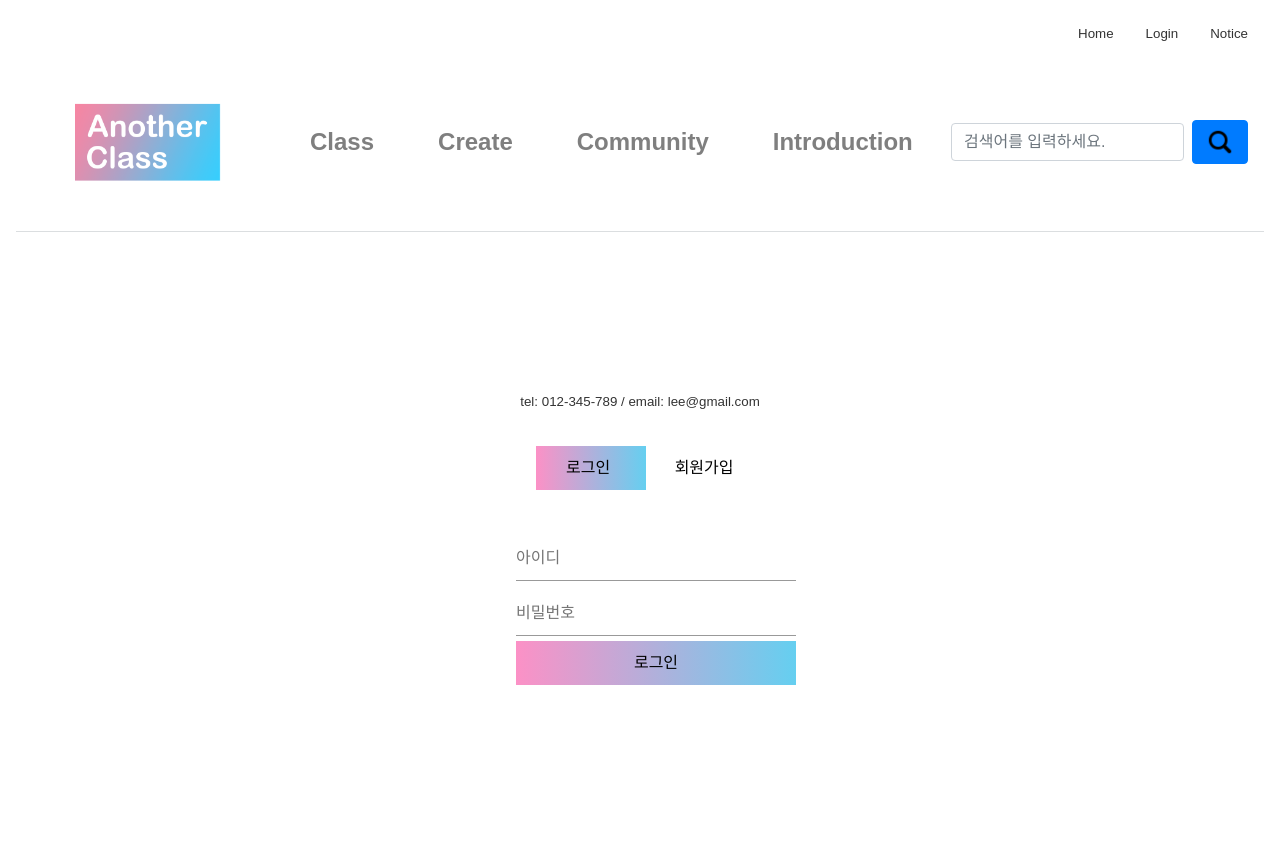
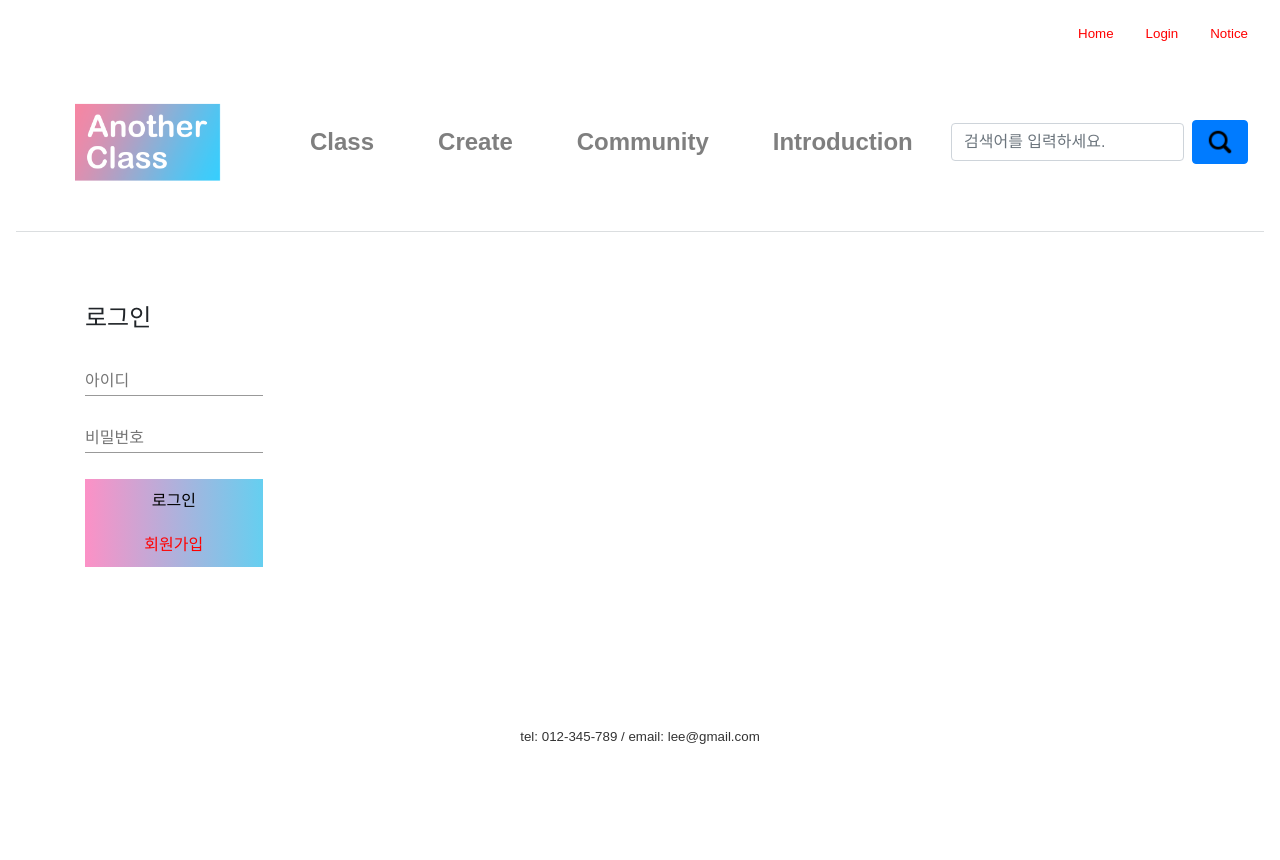
Before and after one commit to MiyoLee/AnotherClass, a Django app: page /login/ in a window 1280 px wide. Shown: the top 860 px of the page. Run offline with Django 3.2, Linux system fonts and the light colour scheme; some libraries are stand-ins or nearby versions.

Commit message:
로그인 회원가입 디비 연결

```diff
--- a/anotherClass/anotherClass/settings.py
+++ b/anotherClass/anotherClass/settings.py
@@ -132,3 +132,5 @@ CKEDITOR_UPLOAD_PATH = 'uploads/'
 
 MEDIA_URL = '/media/'
 MEDIA_ROOT = os.path.join(BASE_DIR, 'media')
+
+LOGIN_REDIRECT_URL = '/main'
--- a/anotherClass/firstApp/static/css/login.css
+++ b/anotherClass/firstApp/static/css/login.css
@@ -3,79 +3,21 @@
     padding: 0;
     font-family: sans-serif;
 }
-.wrap {
-    height: 100%;
-    width: 100%;
-    background-position: center;
-    background-size: cover;
-    position: absolute;
-}
-.form-wrap {
-    width: 380px;
-    height: 480px;
-    position: relative;
-    margin: 6% auto;
-    padding: 15px;
-    overflow: hidden;
-}
-.button-wrap {
-    width: 240px;
-    margin: 50px auto;
-    position: relative;
-}
-.togglebtn {
-    padding: 10px 30px;
-    cursor: pointer;
-    background: transparent;
-    border: 0;
-    outline: none;
-    position: relative;
-}
-#btn {
-    top: 0;
-    left: 0;
-    position: absolute;
-    width: 110px;
-    height: 100%;
-    background: linear-gradient(to right, #fc91c6, #65cff0);
-    transition: .5s;
-}
-
-.input-group {
-    top: 150px;
-    position: absolute;
-    width: 280px;
-    transition: .5s;
-}
 .input-field {
-    width: 100%;
-    padding: 10px 0;
-    margin: 5px 0;
+    width: 16%;
+    padding: 2px 0;
+    margin: 2px 0;
     border: none;
     border-bottom: 1px solid #999;
     outline: none;
     background: transparent;
 }
 .submit {
-    width: 100%;
+    width: 16%;
     padding: 10px 20px;
     cursor: pointer;
     display: block;
-    margin: auto;
     background: linear-gradient(to right, #fc91c6, #65cff0);
     border: 0;
     outline: none;
 }
-
-span {
-    color: #777;
-    font-size: 12px;
-    bottom: 68px;
-    position: absolute;
-}
-#login {
-    left: 50px;
-}
-#register {
-    left: 450px;
-}
--- a/anotherClass/firstApp/templates/firstApp/base.html
+++ b/anotherClass/firstApp/templates/firstApp/base.html
@@ -14,9 +14,15 @@
 
 <div class="inner">
   <nav class="nav nav-masthead justify-content-end">
+    {% if user.is_active %}
+    <a class="nav-link active" href="/">Home</a>
+    <a class="nav-link" href="/logout">Logout</a>
+    <a class="nav-link" href="#">Notice</a>
+    {% else %}
     <a class="nav-link active" href="/">Home</a>
     <a class="nav-link" href="/login">Login</a>
     <a class="nav-link" href="#">Notice</a>
+    {% endif %}
   </nav>
 </div>
 
--- a/anotherClass/firstApp/templates/firstApp/login.html
+++ b/anotherClass/firstApp/templates/firstApp/login.html
@@ -2,49 +2,39 @@
 {% load static %}
 
 {% block content %}
-<link rel="stylesheet" href="{% static 'css/login.css' %}">
-<body>
-    <div class="wrap">
-        <div class="form-wrap">
-            <div class="button-wrap">
-                <div id="btn"></div>
-                <button type="button" class="togglebtn" onclick="login()">로그인</button>
-                <button type="button" class="togglebtn" onclick="register()">회원가입</button>
-            </div>
 
-            <form id="login" action="" class="input-group">
-                <input type="text" class="input-field" placeholder="아이디" required>
-                <input type="password" class="input-field" placeholder="비밀번호" required>
-                <button class="submit">로그인</button>
-            </form>
-            <form id="register" action="" class="input-group">
-                <input type="text" class="input-field" placeholder="이름" required>
-                <input type="text" class="input-field" placeholder="아이디" required>
-                <input type="password" class="input-field" placeholder="비밀번호" required>
-                <input type="password" class="input-field" placeholder="비밀번호 확인" required>
-                <button class="submit">회원가입</button>
-            </form>
-        </div>
-    </div>
-    <script>
-        var x = document.getElementById("login");
-        var y = document.getElementById("register");
-        var z = document.getElementById("btn");
+{% if user.is_active %}
+<h2>로그인 중입니다. 로그아웃 하세요</h2>
+<a href="/logout">Logout</a>
 
+{% else %}
+{% if form.errors %}
+<p>아이디나 비밀번호가 일치하지 않습니다.</p>
+{% endif%}
 
-        function login(){
-            x.style.left = "50px";
-            y.style.left = "450px";
-            z.style.left = "0";
-        }
-
-        function register(){
-            x.style.left = "-400px";
-            y.style.left = "50px";
-            z.style.left = "120px";
-        }
-
-    </script>
-</body>
-
+<form method="POST" action="{% url 'login'%}">
+    {% csrf_token %}
+<div class="container">
+    <h4>로그인</h4>
+    <link rel="stylesheet" href="{% static 'css/login.css' %}">
+        <br>
+        <input name="username" type="text" class="input-field" placeholder="아이디" required>
+        <br>
+        <br>
+        <input name="password" type="password" class="input-field" placeholder="비밀번호" required>
+        <br><br>
+        <input type="submit" button class="submit" value="로그인">
+        <p>
+        <a href="/signup" button class="submit">회원가입</a>
+        </p>
+        <style>
+            p{
+                text-align: center;
+            }
+            a:link { color: red; text-decoration: none;}
+            a:visited { color: black; text-decoration: none;}
+        </style>
+    </form>
+</div>
+{% endif %}
 {% endblock content%}
--- a/anotherClass/firstApp/urls.py
+++ b/anotherClass/firstApp/urls.py
@@ -14,6 +14,8 @@ urlpatterns = [
     path('createclass/', views.createclass, name='createclass'),
     path('community/', views.community, name='community'),
     path('login/', views.login, name='login'),
+    path('signup/', views.signup, name='signup'),
+    path('logout/', views.logout, name='logout'),
     path('community/<int:pk>/', views.post_detail, name='post_detail'),
     path('community/<int:pk>/update', views.update_post, name='update_post'),
     path('community/<int:pk>/delete', views.delete_post, name='delete_post'),
--- a/anotherClass/firstApp/views.py
+++ b/anotherClass/firstApp/views.py
@@ -4,6 +4,8 @@ from .models import Class
 from .forms import PostForm
 from .forms import CreateClass
 from django.views import generic
+from django.contrib.auth.models import User
+from django.contrib import auth
 
 # Create your views here.
 def index(request):
@@ -79,7 +81,31 @@ def delete_post(request,pk):
     return redirect('community')
 
 def login(request):
-    return render(request, 'firstApp/login.html')
+    if request.method == "POST":
+        username = request.POST['username']
+        password = request.POST['password']
+        user = auth.authenticate(request, username=username, password=password)
+        if user is not None:
+            auth.login(request, user)
+            return redirect('/main')
+        else:
+            return render(request, 'firstApp/login.html', {'errer': 'username or password is incorrect'})
+    else:
+        return render(request, 'firstApp/login.html')
+
+def signup(request):
+    if request.method == "POST":
+        if request.POST["password1"] == request.POST["password2"]:
+            user = User.objects.create_user(
+                username=request.POST["username"], password=request.POST["password1"])
+            auth.login(request, user)
+            return redirect('/main')
+        return render(request, 'firstApp/signup.html')
+    return render(request, 'firstApp/signup.html')
+
+def logout(request):
+    auth.logout(request)
+    return redirect('/main')
 
 def createClass(request):
     return render(request, 'firstApp/createclass.html')
```
Also changed, not shown: anotherClass/firstApp/templates/firstApp/signup.html (added, +23 -0 lines), anotherClass/db.sqlite3.
